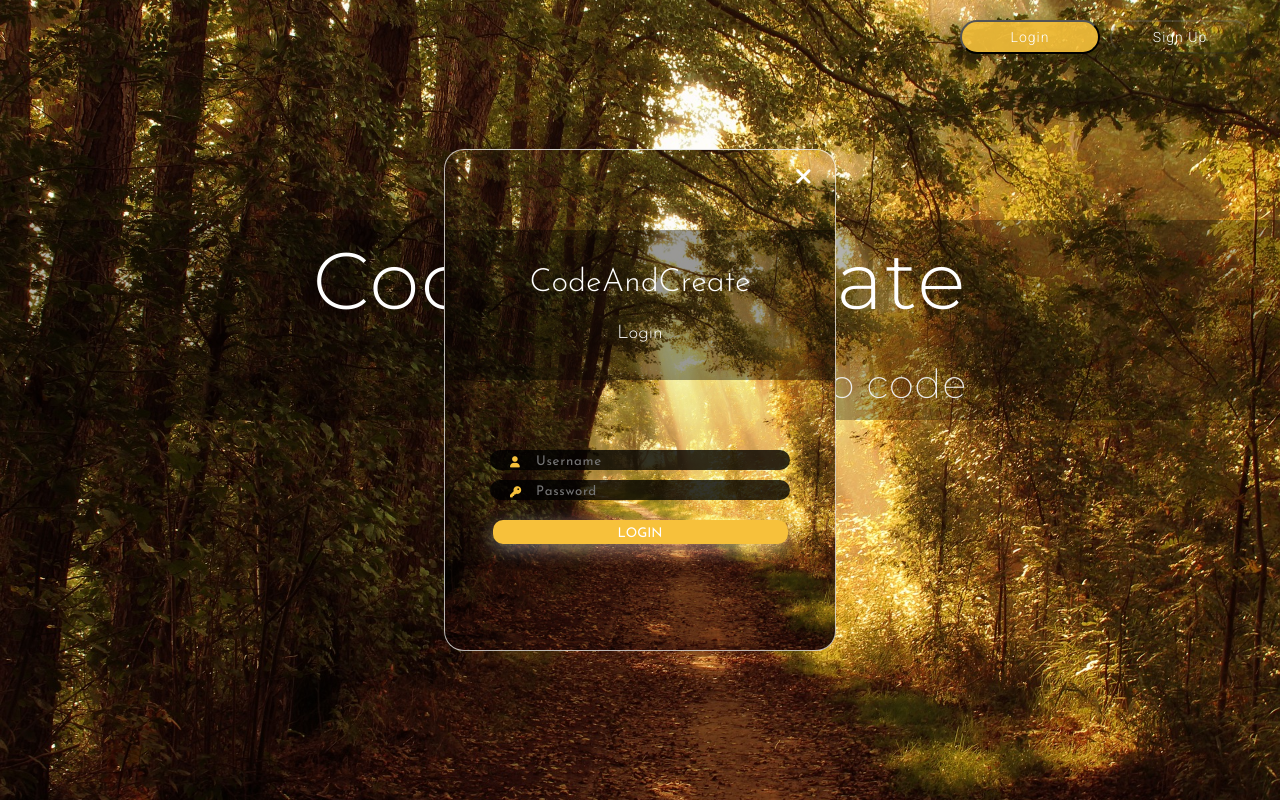
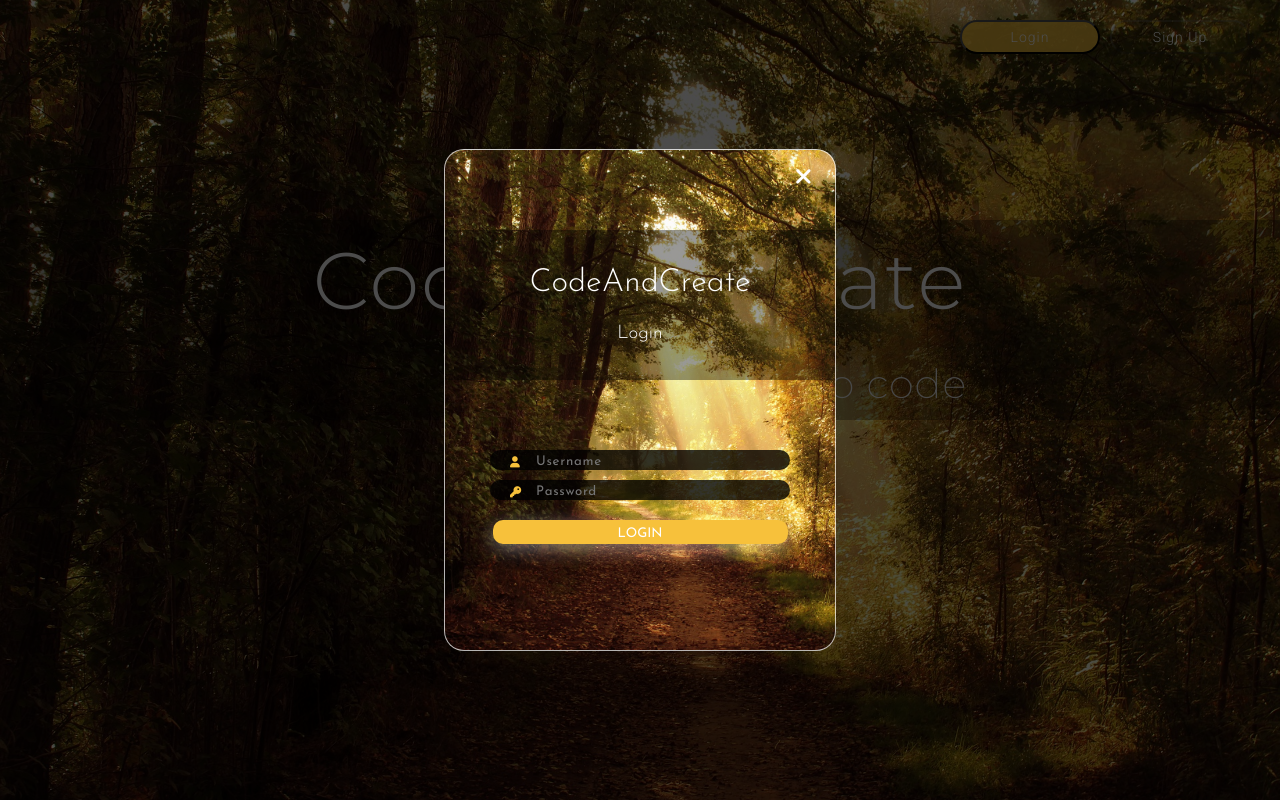
Before and after one commit to adeela-jaffery14/project-repo16, a plain HTML site: page index.html in a window 1280 px wide. Both pictures are taken after a click on the button "Login". Drawn offline with Linux system fonts and the light colour scheme.

Commit message:
Made whole page disabled when btns are clicked

```diff
--- a/script.js
+++ b/script.js
@@ -4,23 +4,28 @@ const signupX = document.getElementById('signup-x');
 const loginX = document.getElementById('login-x');
 const signupBtn = document.getElementById("signup-btn");
 const loginBtn = document.getElementById('login-btn');
+const formContnr = document.querySelector('.form-container');
 
 signupBtn.addEventListener('click', () => {
     signupForm.classList.add('display');
     loginBtn.disabled = true;
+    formContnr.classList.add('disable');
 });
 
 signupX.addEventListener('click', () => {
     signupForm.classList.remove('display');
     loginBtn.disabled = false;
+    formContnr.classList.remove('disable');
 })
 
 loginBtn.addEventListener('click', () => {
     loginForm.classList.add('display');
     signupBtn.disabled = true;
+    formContnr.classList.add('disable');
 })
 
 loginX.addEventListener('click', () => {
     loginForm.classList.remove('display');
     signupBtn.disabled = false;
+    formContnr.classList.remove('disable');
 })
--- a/style.css
+++ b/style.css
@@ -116,6 +116,22 @@
   .btn:active {
     transform: translateY(0);
     transition: transform 0.2s ease-in-out;
+}
+
+.form-container {
+  position: fixed;
+  background-color: rgba(0, 0, 0, 0.7);
+  top: 0;
+  right: 0;
+  left: 0;
+  bottom: 0;
+  opacity: 0;
+  visibility: hidden;
+}
+
+.disable {
+  opacity: 1;
+  visibility: visible;
 }
 
 .model {
```
